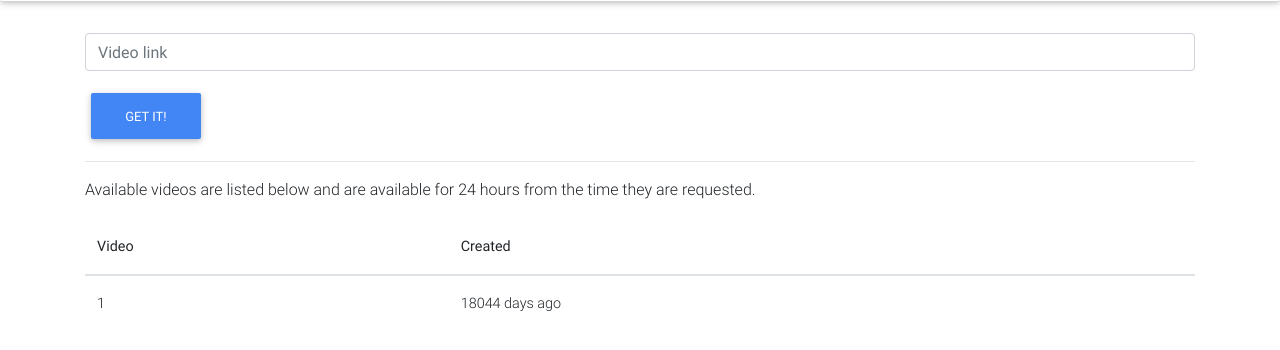
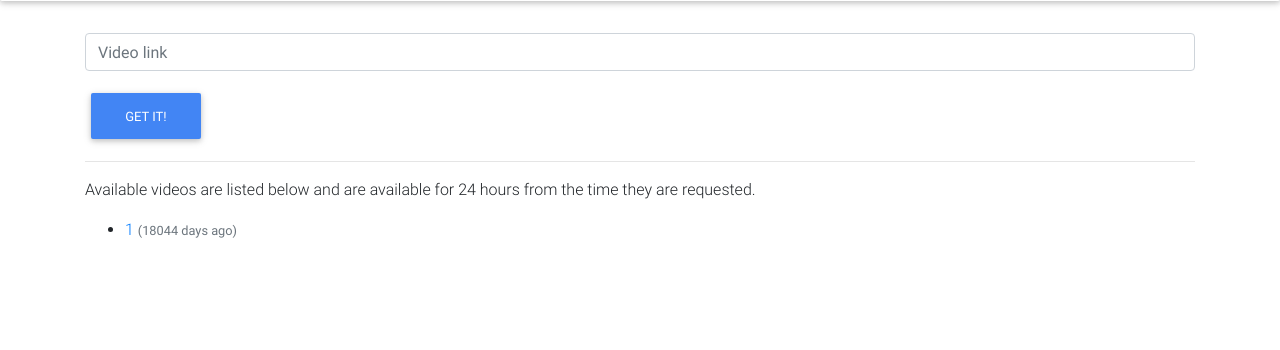
Before and after one commit to resurrexi/ytdl-china, a Flask app: template templates/index.html in a window 1280 px wide. Shown: the part 312-662 px from the top of the page. Run offline with Flask 2, Linux system fonts and the light colour scheme; the template is opened without the code that fills it: most values are stand-ins (such as "Sample title", 1, 10 or a date in 2020); some libraries are stand-ins or nearby versions.

Commit message:
Styling changes

```diff
--- a/templates/index.html
+++ b/templates/index.html
@@ -46,30 +46,19 @@
                 <div class="col">
                     <p>Available videos are listed below and are available for 24 hours from the time they are requested.</p>
                     {% if videos|length > 0 -%}
-                        <table class="table table-hover">
-                            <thead>
-                                <tr>
-                                    <th scope="col">Video</th>
-                                    <th scope="col">Created</th>
-                                </tr>
-                            </thead>
-                            <tbody>
+                        <ul>
                             {% for video in videos -%}
-                                <tr>
-                                    <td>
+                            <li>
                                 <a href="{{ url_for('download', video=video[0]) }}">
                                 {% if video[2] -%}
                                     {{ video[2] }}
                                 {%- else -%}
                                     {{ video[0] }}
                                 {%- endif %}
-                                        </a>
-                                    </td>
-                                    <td>{{ video[3] | tdiff }}</td>
-                                </tr>
+                                </a> <small class='text-muted'>({{ video[3] | tdiff }})</small>
+                            </li>
                             {%- endfor %}
-                            </tbody>
-                        </table>
+                        </ul>
                     {% else %}
                         <p>No videos currently available</p>
                     {%- endif %}
```
Lines whose indentation alone changed are shown as unchanged.
